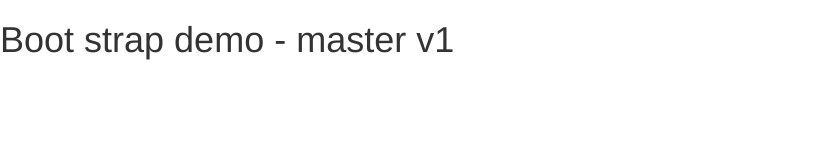
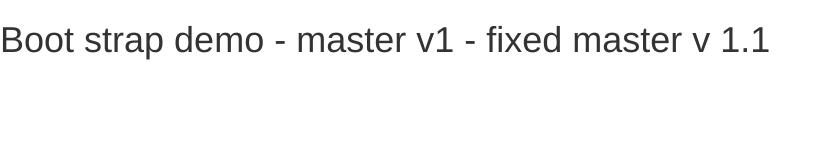
Before and after one commit to deleep000/corn.bread.demo, a plain HTML site: page WebContent/index.html in a window 1280 px wide. Shown: the whole page, without its empty margins (0-829 px from the left). Drawn offline with nearby package versions, Linux system fonts and the light colour scheme.

Commit message:
fixed master version 1.1

```diff
--- a/WebContent/index.html
+++ b/WebContent/index.html
@@ -8,7 +8,7 @@
 </head>
 <body>
 <div>
-	<h1>Boot strap demo - master v1</h1>
+	<h1>Boot strap demo - master v1 - fixed master v 1.1</h1>
 </div>
 </body>
 </html>
```
